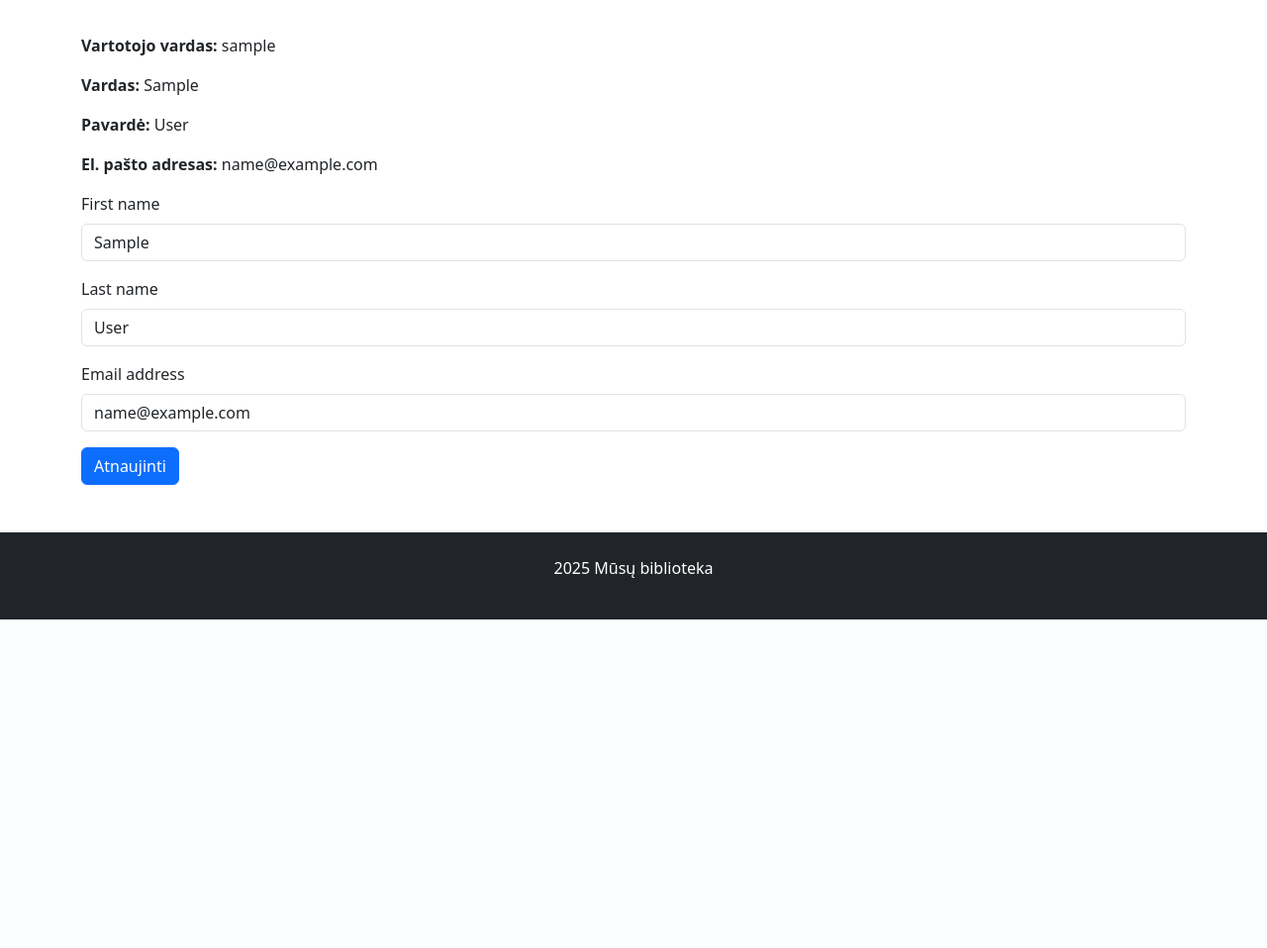
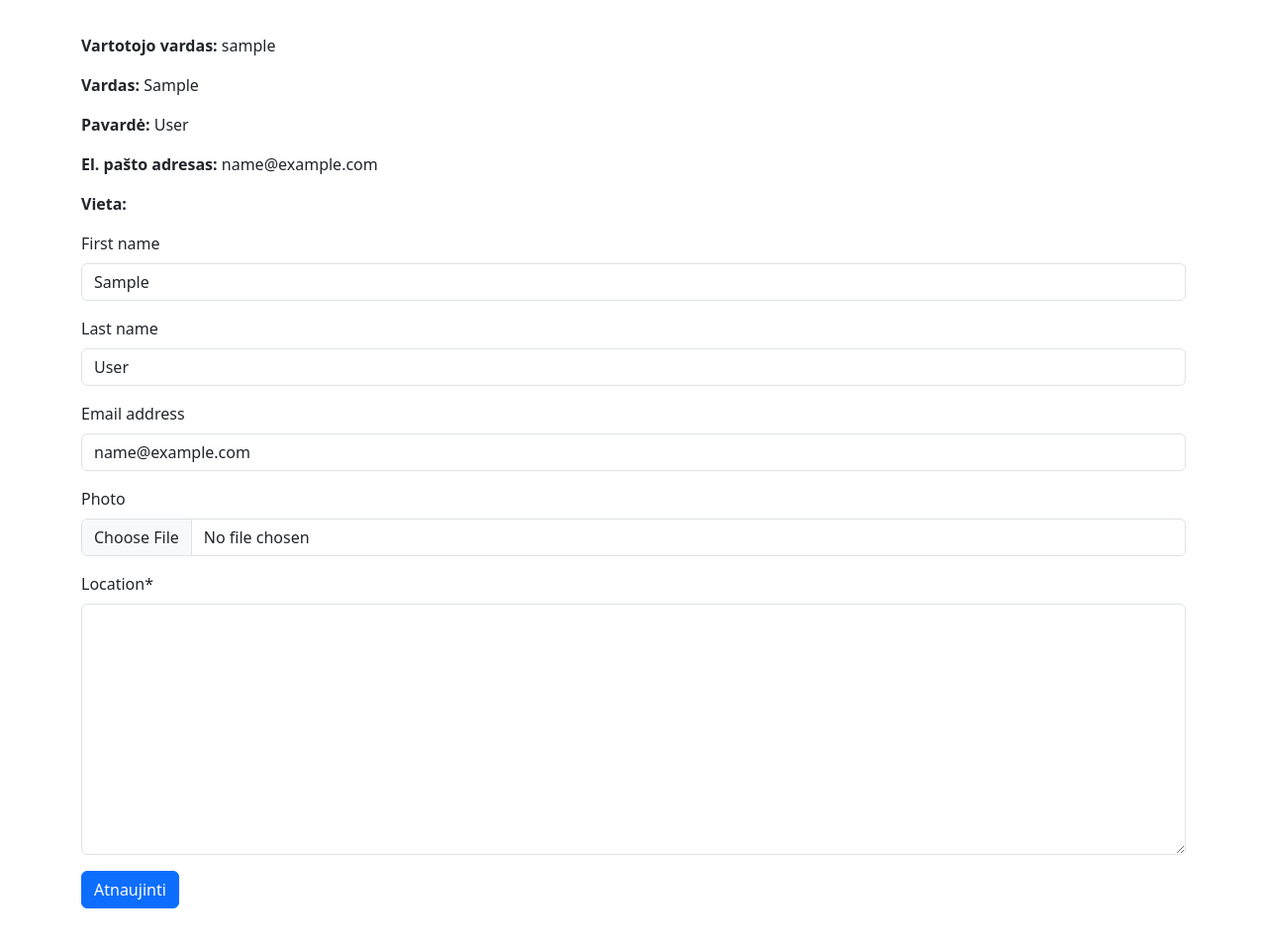
Before and after one commit to DonatasNoreika/library_20250818, a Django app: page /profile/ in a window 1280 px wide. Shown: the part 264-1222 px from the top of the page at 99% size. Before the commit the page ends 890 px from the top, so only its background shows below. Run offline with Django 5.2, Linux system fonts and the light colour scheme; the visitor is signed in with stand-in values (Sample User, id 1); some libraries are stand-ins or nearby versions.

Commit message:
10: sukurtas profilio puslapis - leidžia prisegti nuotrauką ir nurodyti vietą

```diff
--- a/mysite/library/admin.py
+++ b/mysite/library/admin.py
@@ -1,5 +1,6 @@
 from django.contrib import admin
-from .models import Genre, Author, Book, BookInstance, BookReview
+from .models import Genre, Author, Book, BookInstance, BookReview, CustomUser
+from django.contrib.auth.admin import UserAdmin
 
 # Register your models here.
 
@@ -33,6 +34,7 @@
         ('Availability', {'fields': ('status', 'due_back', 'reader')}),
     ]
 
+admin.site.register(CustomUser, UserAdmin)
 admin.site.register(Genre)
 admin.site.register(Author, AuthorAdmin)
 admin.site.register(Book, BookAdmin)
--- a/mysite/library/models.py
+++ b/mysite/library/models.py
@@ -1,8 +1,14 @@
 from django.db import models
 import uuid
-from django.contrib.auth.models import User
+from django.contrib.auth.models import User, AbstractUser, UserManager
 from django.utils import timezone
 from tinymce.models import HTMLField
+
+
+class CustomUser(AbstractUser):
+    photo = models.ImageField(verbose_name="Photo", upload_to="profile_pics", null=True, blank=True)
+    location = models.TextField(verbose_name="Location")
+
 
 # Create your models here.
 class Genre(models.Model):
@@ -57,7 +63,7 @@
     uuid = models.UUIDField(verbose_name="UUID Code", default=uuid.uuid4)
     book = models.ForeignKey(to="Book", verbose_name="Book", on_delete=models.CASCADE, related_name="instances")
     due_back = models.DateField(verbose_name="Due Back", null=True, blank=True)
-    reader = models.ForeignKey(to=User, verbose_name="Reader", on_delete=models.SET_NULL, null=True, blank=True)
+    reader = models.ForeignKey(to="library.CustomUser", verbose_name="Reader", on_delete=models.SET_NULL, null=True, blank=True)
 
     LOAN_STATUS = (
         ('d', 'Administered'),
@@ -81,7 +87,7 @@
 
 class BookReview(models.Model):
     book = models.ForeignKey(to="Book", verbose_name="Book", on_delete=models.CASCADE, related_name='reviews')
-    author = models.ForeignKey(to=User, verbose_name="Author", on_delete=models.SET_NULL, null=True, blank=True)
+    author = models.ForeignKey(to="library.CustomUser", verbose_name="Author", on_delete=models.SET_NULL, null=True, blank=True)
     content = models.TextField(verbose_name="Content")
     date_created = models.DateTimeField(verbose_name="Date Created", auto_now_add=True)
 
--- a/mysite/library/templates/book.html
+++ b/mysite/library/templates/book.html
@@ -24,6 +24,7 @@
 {% endif %}
 {% for review in book.reviews.all %}
 <hr>
+<img class="rounded-circle account-img" width="30px" src="{{ review.author.photo.url }}">
 <small>{{ review.author }}, {{ review.date_created }}</small>
 <p>{{ review.content }}</p>
 {% empty %}
--- a/mysite/library/templates/profile.html
+++ b/mysite/library/templates/profile.html
@@ -3,11 +3,15 @@
 {% block "title" %}Profilis{% endblock %}
 
 {% block "content" %}
+{% if user.photo %}
+<img class="rounded-circle account-img" style="width: 300px" src="{{ user.photo.url }}">
+{% endif %}
 <p><strong>Vartotojo vardas: </strong>{{ user.username }}</p>
 <p><strong>Vardas: </strong>{{ user.first_name }}</p>
 <p><strong>Pavardė: </strong>{{ user.last_name }}</p>
 <p><strong>El. pašto adresas: </strong>{{ user.email }}</p>
-<form method="post">
+<p><strong>Vieta: </strong>{{ user.location }}</p>
+<form method="post" enctype="multipart/form-data">
     {% csrf_token %}
     {% load crispy_forms_tags %}
     {{ form | crispy }}
--- a/mysite/library/urls.py
+++ b/mysite/library/urls.py
@@ -4,7 +4,8 @@
                     BookDetailView,
                     UserBookInstanceListView,
                     ProfileUpdateView,
-                    SignUpView)
+                    SignUpView,
+                    )
 
 urlpatterns = [
     path('', index, name='index'),
--- a/mysite/library/views.py
+++ b/mysite/library/views.py
@@ -1,6 +1,6 @@
 from django.contrib.auth.decorators import login_required
 from django.shortcuts import render, reverse
-from .models import Book, BookInstance, Author
+from .models import Book, BookInstance, Author, CustomUser
 from django.views import generic
 from django.contrib.auth.mixins import LoginRequiredMixin
 from django.views.generic.edit import FormMixin
@@ -8,7 +8,7 @@
 from django.db.models import Q
 from django.contrib.auth.forms import UserCreationForm, UserChangeForm
 from django.urls import reverse_lazy
-from .forms import BookReviewForm
+from .forms import BookReviewForm, CustomUserCreationForm
 from django.contrib.auth.models import User
 
 def index(request):
@@ -94,17 +94,17 @@
 
 
 class SignUpView(generic.CreateView):
-    form_class = UserCreationForm
+    form_class = CustomUserCreationForm
     template_name = "signup.html"
     success_url = reverse_lazy('login')
 
-# @login_required
-# def profile(request):
-#     return render(request, template_name="profile.html")
+@login_required
+def profile(request):
+    return render(request, template_name="profile.html")
 
 class ProfileUpdateView(LoginRequiredMixin, generic.UpdateView):
-    model = User
-    fields = ['first_name', 'last_name', 'email']
+    model = CustomUser
+    fields = ['first_name', 'last_name', 'email', 'photo', 'location']
     template_name = "profile.html"
     success_url = reverse_lazy('profile')
 
--- a/mysite/mysite/settings.py
+++ b/mysite/mysite/settings.py
@@ -173,3 +173,5 @@
 
 CRISPY_ALLOWED_TEMPLATE_PACKS = "bootstrap5"
 CRISPY_TEMPLATE_PACK = 'bootstrap5'
+
+AUTH_USER_MODEL = 'library.CustomUser'
```
Also changed, not shown: mysite/library/forms.py (+8 -1 lines).
